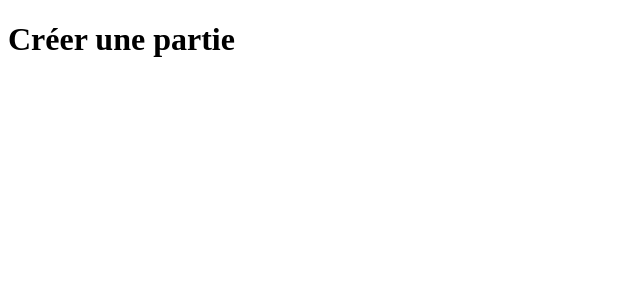
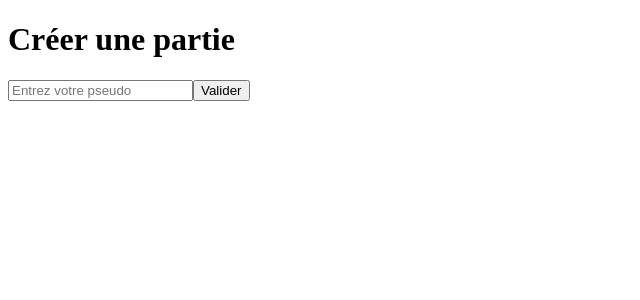
Before and after one commit to ggratchev/PlanningPoker, a React (Vite) app in the folder frontend/: page /creer-partie in a window 1280 px wide. Shown: the top 300 px of the page, without its empty margins (0-640 px from the left). Built offline with nearby package versions, Linux system fonts and the light colour scheme.

Commit message:
add name input

```diff
--- a/frontend/src/CreerPartie.tsx
+++ b/frontend/src/CreerPartie.tsx
@@ -1,5 +1,23 @@
+import { useState } from 'react'
+
 function CreerPartie() {
-  return <h1>Créer une partie</h1>
+    const [pseudo, setPseudo] = useState('')
+
+    const valider = () => {
+        console.log("pseudo :", pseudo)
+    }
+
+    return (
+        <div>
+            <h1>Créer une partie</h1>
+            <input type="text"
+                placeholder='Entrez votre pseudo'
+                value={pseudo}
+                onChange={(e) => setPseudo(e.target.value)}
+            />
+            <button onClick={valider}>Valider</button>
+        </div>
+    )
 }
 
 export default CreerPartie
```
